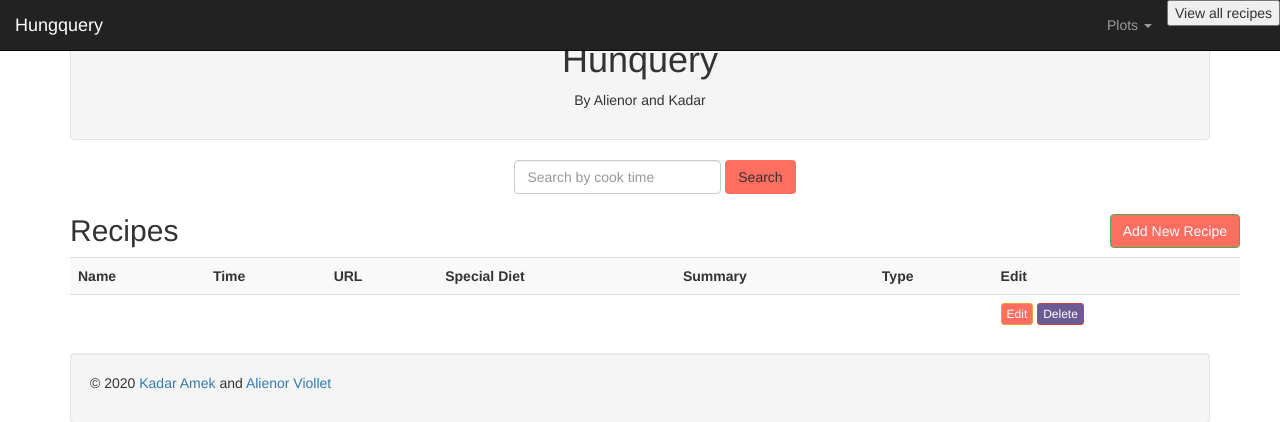
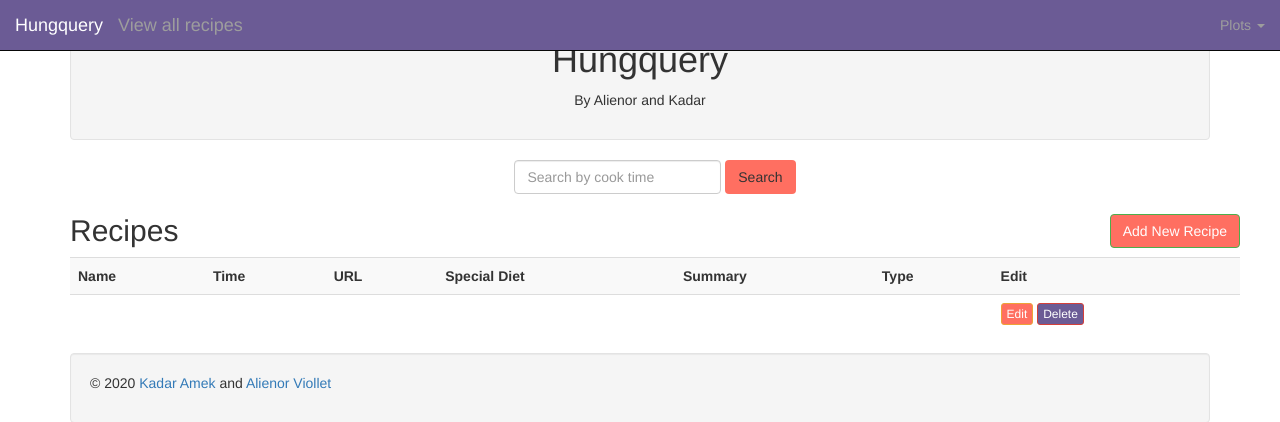
Before and after one commit to goldenMJ/Hungquery, a Flask app: page / in a window 1280 px wide. Shown: the top 422 px of the page. Run offline with Flask 2, Linux system fonts and the light colour scheme; some libraries are stand-ins or nearby versions.

Commit message:
Layout changes

```diff
--- a/templates/index.html
+++ b/templates/index.html
@@ -5,7 +5,7 @@
     <meta charset="UTF-8">
     <meta name="viewport" content="width=device-width, initial-scale=1.0">
     <meta http-equiv="X-UA-Compatible" content="ie=edge">
-    <title>Hunquery</title>
+    <title>Hungquery</title>
 
     <!-- adding bootstrap link from css folder -->
     <link rel="stylesheet" href="https://maxcdn.bootstrapcdn.com/bootstrap/3.4.0/css/bootstrap.min.css">
@@ -18,7 +18,7 @@
 
 <body>
 
-    <nav class="navbar navbar-default navbar-inverse navbar-fixed-top">
+    <nav class="navbar navbar-default navbar-inverse navbar-fixed-top" style=background-color:#6B5B95>
         <div class="container-fluid">
             <div class="navbar-header">
                 <button type="button" class="navbar-toggle collapsed" data-toggle="collapse" data-target="#myNavbar" aria-expanded="false"
@@ -27,7 +27,9 @@
                     <span class="icon-bar"></span>
                     <span class="icon-bar"></span>
                 </button>
-                <a id="home" class="active navbar-brand brand_color" href="landingpage.html">Hungquery</a>
+                <a href="/" id="home" class="active navbar-brand brand_color" >Hungquery</a>
+                <a href="/Plot" id="home" class="active navbar-brand brand_color" >View all recipes</a>
+
             </div>
             <div>
 
@@ -49,26 +51,22 @@
                                     <a href="dinnerdata.html">Dinner</a>
                                 </li>
                             </ul>
-                        </li>
-                            <li>
-                            </a> <button  data-toggle = "modal" data-target="#mymodal" onclick="window.location.href='/Plot'">View all recipes</button></a>
 
-
-                        </li>
                     </ul>
                 </div>
+
             </div>
         </div>
     </nav>
 
-
+<!--     <a> <button  data-toggle = "modal" data-target="#mymodal" onclick="window.location.href='/Plot'"></button></a> -->
 
 <!-- Header stuff -->
 <div class="container">
 
     <div class="well text-center">
 
-        <h1>Hunquery</h1>
+        <h1>Hungquery</h1>
         <p>By Alienor and Kadar</p>
 
     </div>
--- a/templates/search_recipe.html
+++ b/templates/search_recipe.html
@@ -5,7 +5,7 @@
     <meta charset="UTF-8">
     <meta name="viewport" content="width=device-width, initial-scale=1.0">
     <meta http-equiv="X-UA-Compatible" content="ie=edge">
-    <title>Hunquery</title>
+    <title>Hungquery</title>
 
     <!-- adding bootstrap link from css folder -->
     <link rel="stylesheet" href="https://maxcdn.bootstrapcdn.com/bootstrap/3.4.0/css/bootstrap.min.css">
@@ -27,7 +27,7 @@
                     <span class="icon-bar"></span>
                     <span class="icon-bar"></span>
                 </button>
-                <a id="home" class="active navbar-brand brand_color" href="landingpage.html">Hungquery</a>
+                <a id="home" class="active navbar-brand brand_color" href="/">Hungquery</a>
             </div>
             <div>
 
@@ -66,7 +66,7 @@
 
     <div class="well text-center">
 
-        <h1>Hunquery</h1>
+        <h1>Hungquery</h1>
         <p>By Alienor and Kadar</p>
 
     </div>
```
Also changed, not shown: app.py (+7 -0 lines), templates/addnew.html (+2 -2 lines).
